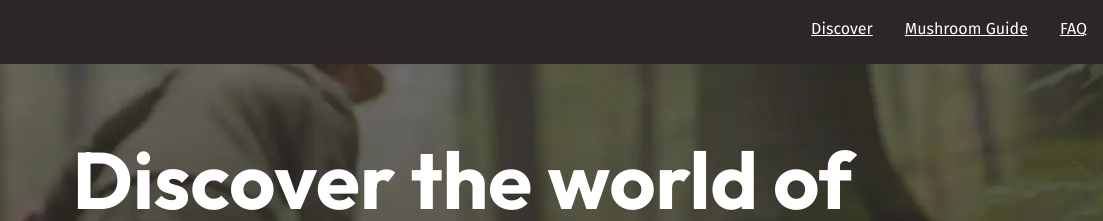
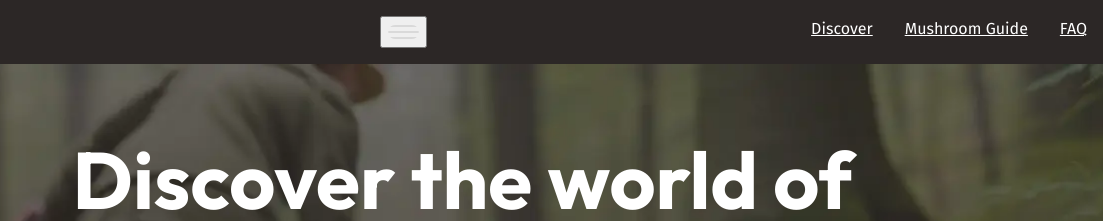
Before and after one commit to AshmweGeoffrey/Ce_frontendmasters_Css, a plain HTML site: page 0x00-Inital/index.html in a window 1280 px wide. Shown: the top 221 px of the page, 177-1280 px from the left. Drawn offline with Linux system fonts and the light colour scheme.

Commit message:
Add:  Mobile View Menu Button & Funcitonality Implemented

```diff
--- a/0x00-Inital/index.html
+++ b/0x00-Inital/index.html
@@ -18,7 +18,11 @@
       <div class="wrapper" data-width="wide">
         <div class="site-header__inner">
           <img src="/assets/fungi-finders.svg" alt="Fungi Finders Logo" />
-          <nav class="primary-navigation">
+          <button aria-controls="primary-nav" aria-expanded="false">
+            <span class="visually-hidden">Menu</span>
+            <img src="assets/hamburger.svg" alt="navigation menu" />
+          </button>
+          <nav id="primary-nav" class="primary-navigation">
             <ul role="list">
               <li><a href="/">Discover</a></li>
               <li><a href="#">Mushroom Guide</a></li>
```
